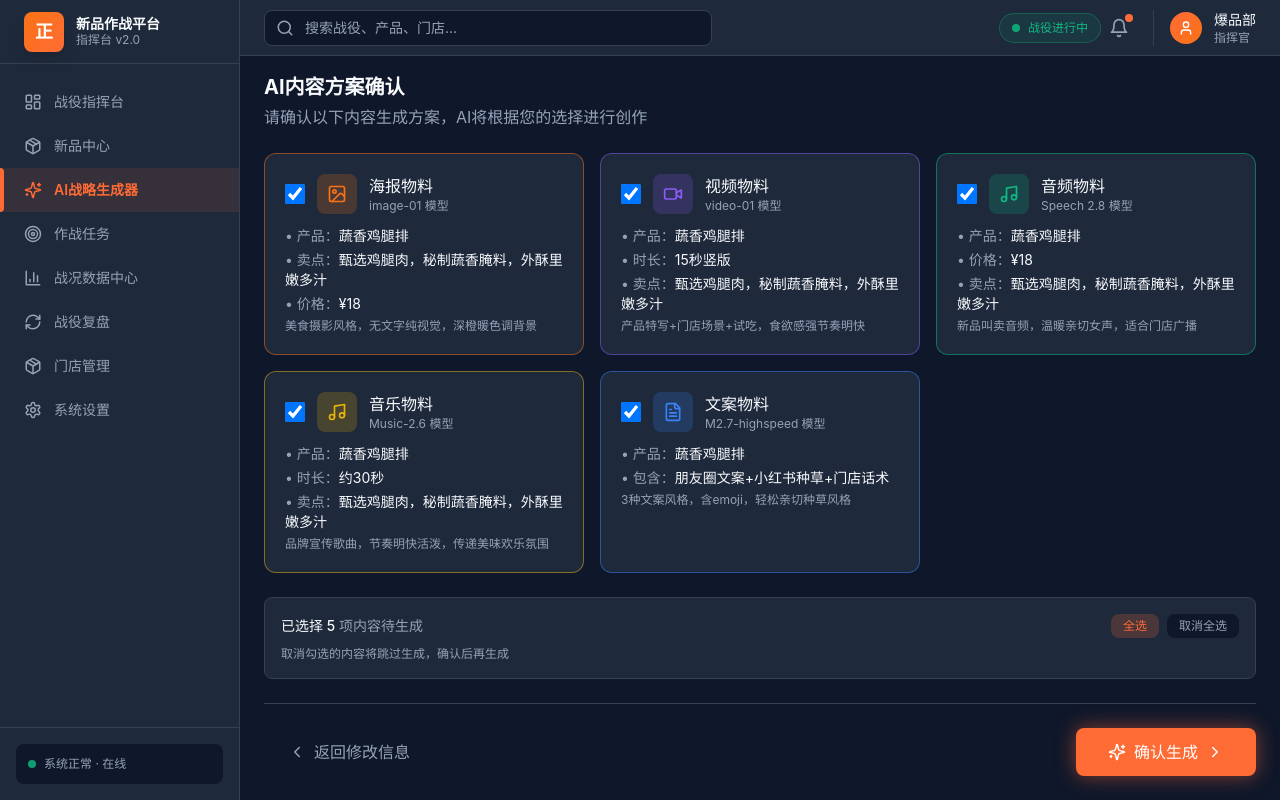
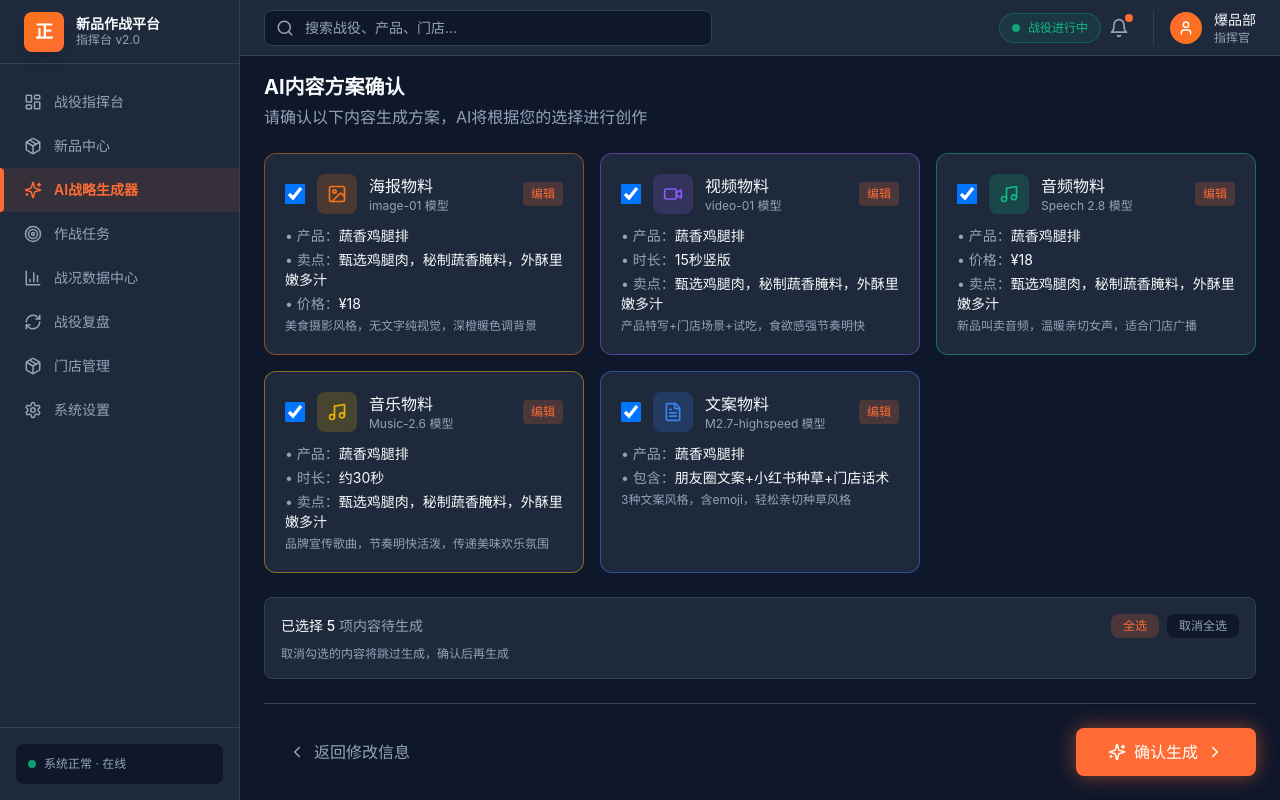
Before and after one commit to dyswuxu/zhengxin-promotion-platform, a Next.js app: page /generator in a window 1280 px wide. Both pictures are taken after a click on the button "生成战略礼包". Built offline with nearby package versions, Linux system fonts and the light colour scheme.

Commit message:
feat: 确认页面增加编辑按钮
每个内容卡片右侧增加「编辑」按钮，点击后展开文本框可修改内容描述：
- 海报/视频/音频/音乐/文案 5个卡片均可编辑
- 全选/取消全选快捷操作
- 已勾选的内容才会生成

```diff
--- a/app/generator/page.tsx
+++ b/app/generator/page.tsx
@@ -430,6 +430,13 @@ export default function BattleCreatorWizard() {
     text: true,
   });
   const [editingItem, setEditingItem] = useState<string | null>(null);
+  const [itemDescriptions, setItemDescriptions] = useState<Record<string, string>>({
+    poster: '美食摄影风格，无文字纯视觉，深橙暖色调背景',
+    video: '产品特写+门店场景+试吃，食欲感强节奏明快',
+    audio: '新品叫卖音频，温暖亲切，适合门店广播',
+    music: '品牌宣传歌曲，节奏明快活泼，传递美味欢乐氛围',
+    text: '朋友圈文案+小红书种草+门店话术',
+  });
 
   const handleInputChange = (e: React.ChangeEvent<HTMLInputElement | HTMLSelectElement | HTMLTextAreaElement>) => {
     setFormData(prev => ({
@@ -747,7 +754,24 @@ export default function BattleCreatorWizard() {
                   <div className="font-medium text-text-primary">海报物料</div>
                   <div className="text-xs text-text-secondary">image-01 模型</div>
                 </div>
+                <button
+                  onClick={() => setEditingItem(editingItem === 'poster' ? null : 'poster')}
+                  className="text-xs px-2 py-1 bg-accent/20 text-accent rounded hover:bg-accent/30 transition-colors"
+                >
+                  {editingItem === 'poster' ? '收起' : '编辑'}
+                </button>
               </div>
+              {editingItem === 'poster' && (
+                <div className="mt-3 p-3 bg-dark-bg rounded-lg border border-dark-border">
+                  <textarea
+                    value={itemDescriptions.poster}
+                    onChange={(e) => setItemDescriptions(prev => ({ ...prev, poster: e.target.value }))}
+                    placeholder="描述内容特点..."
+                    className="w-full px-3 py-2 bg-dark-card border border-dark-border rounded text-text-primary text-sm resize-none"
+                    rows={2}
+                  />
+                </div>
+              )}
               <div className="text-sm text-text-secondary space-y-1">
                 <p>• 产品：<span className="text-text-primary">{formData.name}</span></p>
                 <p>• 卖点：<span className="text-text-primary">{formData.sellingPoints.split('\n')[0] || '酥脆美味'}</span></p>
@@ -772,7 +796,24 @@ export default function BattleCreatorWizard() {
                   <div className="font-medium text-text-primary">视频物料</div>
                   <div className="text-xs text-text-secondary">video-01 模型</div>
                 </div>
+                <button
+                  onClick={() => setEditingItem(editingItem === 'video' ? null : 'video')}
+                  className="text-xs px-2 py-1 bg-accent/20 text-accent rounded hover:bg-accent/30 transition-colors"
+                >
+                  {editingItem === 'video' ? '收起' : '编辑'}
+                </button>
               </div>
+              {editingItem === 'video' && (
+                <div className="mt-3 p-3 bg-dark-bg rounded-lg border border-dark-border">
+                  <textarea
+                    value={itemDescriptions.video}
+                    onChange={(e) => setItemDescriptions(prev => ({ ...prev, video: e.target.value }))}
+                    placeholder="描述视频风格..."
+                    className="w-full px-3 py-2 bg-dark-card border border-dark-border rounded text-text-primary text-sm resize-none"
+                    rows={2}
+                  />
+                </div>
+              )}
               <div className="text-sm text-text-secondary space-y-1">
                 <p>• 产品：<span className="text-text-primary">{formData.name}</span></p>
                 <p>• 时长：<span className="text-text-primary">15秒竖版</span></p>
@@ -797,7 +838,24 @@ export default function BattleCreatorWizard() {
                   <div className="font-medium text-text-primary">音频物料</div>
                   <div className="text-xs text-text-secondary">Speech 2.8 模型</div>
                 </div>
+                <button
+                  onClick={() => setEditingItem(editingItem === 'audio' ? null : 'audio')}
+                  className="text-xs px-2 py-1 bg-accent/20 text-accent rounded hover:bg-accent/30 transition-colors"
+                >
+                  {editingItem === 'audio' ? '收起' : '编辑'}
+                </button>
               </div>
+              {editingItem === 'audio' && (
+                <div className="mt-3 p-3 bg-dark-bg rounded-lg border border-dark-border">
+                  <textarea
+                    value={itemDescriptions.audio}
+                    onChange={(e) => setItemDescriptions(prev => ({ ...prev, audio: e.target.value }))}
+                    placeholder="描述音频风格..."
+                    className="w-full px-3 py-2 bg-dark-card border border-dark-border rounded text-text-primary text-sm resize-none"
+                    rows={2}
+                  />
+                </div>
+              )}
               <div className="text-sm text-text-secondary space-y-1">
                 <p>• 产品：<span className="text-text-primary">{formData.name}</span></p>
                 <p>• 价格：<span className="text-text-primary">¥{formData.price}</span></p>
@@ -822,7 +880,24 @@ export default function BattleCreatorWizard() {
                   <div className="font-medium text-text-primary">音乐物料</div>
                   <div className="text-xs text-text-secondary">Music-2.6 模型</div>
                 </div>
+                <button
+                  onClick={() => setEditingItem(editingItem === 'music' ? null : 'music')}
+                  className="text-xs px-2 py-1 bg-accent/20 text-accent rounded hover:bg-accent/30 transition-colors"
+                >
+                  {editingItem === 'music' ? '收起' : '编辑'}
+                </button>
               </div>
+              {editingItem === 'music' && (
+                <div className="mt-3 p-3 bg-dark-bg rounded-lg border border-dark-border">
+                  <textarea
+                    value={itemDescriptions.music}
+                    onChange={(e) => setItemDescriptions(prev => ({ ...prev, music: e.target.value }))}
+                    placeholder="描述音乐风格..."
+                    className="w-full px-3 py-2 bg-dark-card border border-dark-border rounded text-text-primary text-sm resize-none"
+                    rows={2}
+                  />
+                </div>
+              )}
               <div className="text-sm text-text-secondary space-y-1">
                 <p>• 产品：<span className="text-text-primary">{formData.name}</span></p>
                 <p>• 时长：<span className="text-text-primary">约30秒</span></p>
@@ -847,7 +922,24 @@ export default function BattleCreatorWizard() {
                   <div className="font-medium text-text-primary">文案物料</div>
                   <div className="text-xs text-text-secondary">M2.7-highspeed 模型</div>
                 </div>
+                <button
+                  onClick={() => setEditingItem(editingItem === 'text' ? null : 'text')}
+                  className="text-xs px-2 py-1 bg-accent/20 text-accent rounded hover:bg-accent/30 transition-colors"
+                >
+                  {editingItem === 'text' ? '收起' : '编辑'}
+                </button>
               </div>
+              {editingItem === 'text' && (
+                <div className="mt-3 p-3 bg-dark-bg rounded-lg border border-dark-border">
+                  <textarea
+                    value={itemDescriptions.text}
+                    onChange={(e) => setItemDescriptions(prev => ({ ...prev, text: e.target.value }))}
+                    placeholder="描述文案风格..."
+                    className="w-full px-3 py-2 bg-dark-card border border-dark-border rounded text-text-primary text-sm resize-none"
+                    rows={2}
+                  />
+                </div>
+              )}
               <div className="text-sm text-text-secondary space-y-1">
                 <p>• 产品：<span className="text-text-primary">{formData.name}</span></p>
                 <p>• 包含：<span className="text-text-primary">朋友圈文案+小红书种草+门店话术</span></p>
```
